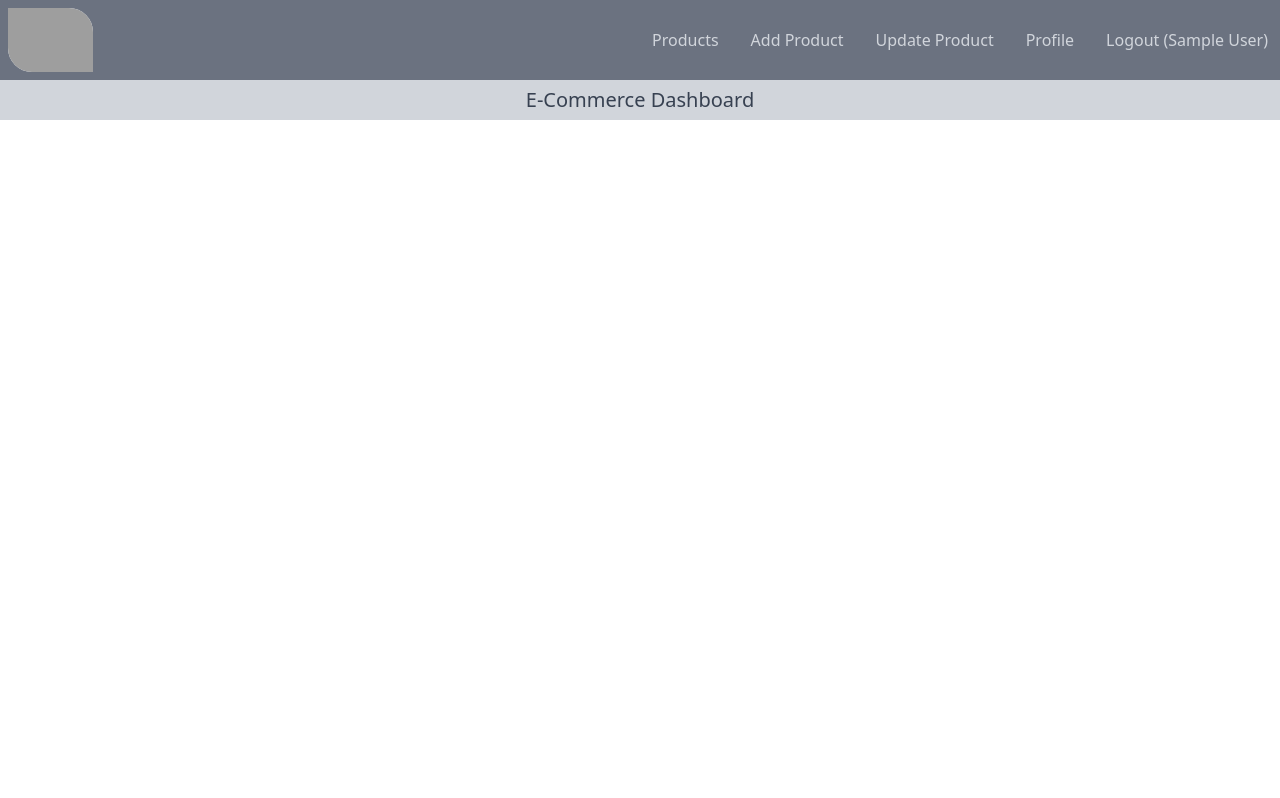
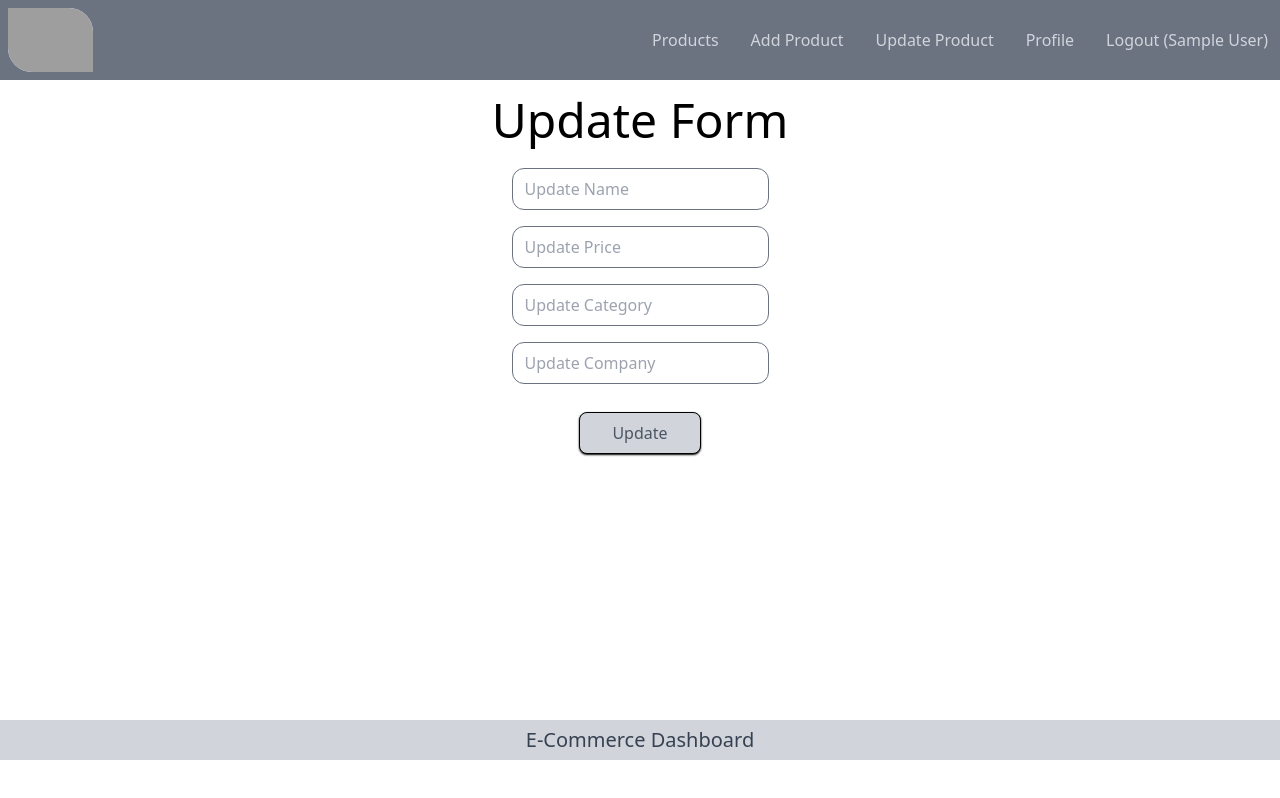
Before and after one commit to DhyanMPatel/E-Comm-Dashboard, a React (Create React App) app in the folder front-end/: page /update/1 in a window 1280 px wide. Built offline with nearby package versions, Linux system fonts and the light colour scheme; sample sign-in values are in the browser's storage; grey boxes are pictures that could not be loaded.

Commit message:
Update Product UI Component

```diff
--- a/front-end/src/App.js
+++ b/front-end/src/App.js
@@ -7,6 +7,7 @@ import PrivateRoute from './components/PrivateRoute';
 import Login from './components/Login';
 import AddProduct from './components/AddProduct';
 import Products from './components/Products';
+import { UpdateProduct } from './components/UpdateProduct';
 
 function App() {
   return (
@@ -18,7 +19,7 @@ function App() {
           <Route element={<PrivateRoute />}>
             <Route path='/' element={<Products />} />
             <Route path='/add' element={<AddProduct />} />
-            <Route path='/update' element={<h1 className="p-4 text-2xl">Update Product Page</h1>} />
+            <Route path='/update/:id' element={<UpdateProduct />} />
             <Route path='/logout' element={<h1 className="p-4 text-2xl">Logout Page</h1>} />
             <Route path='/profile' element={<h1 className="p-4 text-2xl">Profile Page</h1>} />
           </Route>
--- a/front-end/src/components/AddProduct.js
+++ b/front-end/src/components/AddProduct.js
@@ -8,7 +8,6 @@ const AddProduct = () => {
     const [error, setError] = useState(false);
 
     const addProduct = async () => {
-
         try {
             console.log(!name)              // return true if empty and vise versa
             if (!name || !price || !category || !company) {
--- a/front-end/src/components/Products.js
+++ b/front-end/src/components/Products.js
@@ -1,4 +1,5 @@
 import React, { useEffect, useState } from "react";
+import { Link } from "react-router-dom";
 
 const Products = () => {
     const [products, setProducts] = useState([]);
@@ -12,13 +13,13 @@ const Products = () => {
     }
     // console.log("products : ", products);
 
-    const deleteProduct=async(id)=>{
+    const deleteProduct = async (id) => {
         // console.log(id);
-        let result = await fetch(`http://localhost:5000/product/${id}`,{
-            method:"DELETE",
+        let result = await fetch(`http://localhost:5000/product/${id}`, {
+            method: "DELETE",
         })
-        result  = await result.json();
-        if(result){
+        result = await result.json();
+        if (result) {
             getProducts();          /// this will refresh again
         }
     }
@@ -34,19 +35,22 @@ const Products = () => {
                         <td className="td">Price</td>
                         <td className="td">Category</td>
                         <td className="td">Company</td>
-                        <td className="td">Operation</td>
+                        <td className="td w-1/5">Operation</td>
                     </tr>
                 </thead>
                 <tbody>
                     {
                         products.map((item, index) =>
                             <tr className="flex justify-center" key={index}>
-                            <td className="td">{index+1}</td>
+                                <td className="td">{index + 1}</td>
                                 <td className="td">{item.name}</td>
                                 <td className="td">{item.price}</td>
                                 <td className="td">{item.category}</td>
                                 <td className="td">{item.company}</td>
-                            <td className="td"><button className="btn-primary" onClick={()=>deleteProduct(item._id)} >Delete</button></td>          {/* take id from  */}
+                                <td className="td w-1/5">
+                                    <button className="btn-primary mx-1" onClick={() => deleteProduct(item._id)} >Delete</button>        {/* take id from  */}
+                                    <Link className="btn-primary mx-1" to={`/update/${item._id}`}>Update</Link>
+                                </td>
                             </tr>
                         )
                     }
--- /dev/null
+++ b/front-end/src/components/UpdateProduct.js
@@ -0,0 +1,29 @@
+import React, { useState } from "react";
+
+export const UpdateProduct = () => {
+    const [name, setName] = useState('');
+    const [price, setPrice] = useState('');
+    const [category, setCategory] = useState('');
+    const [company, setCompany] = useState('');
+
+    const updateProduct = (e) => {
+        e.preventDefault();
+        console.log(name, price, category, company);
+    }
+
+    return (
+        <div className="Container">
+            <form className="flex flex-col justify-center items-center" onSubmit={updateProduct}>
+            <header className="text-5xl m-4">Update Form</header>
+
+                <input type="text" className="Input" placeholder="Update Name" value={name} onChange={e =>  setName(e.target.value) } />
+                <input type="text" className="Input" placeholder="Update Price" value={price} onChange={(e) => { setPrice(e.target.value) }} />
+                <input type="text" className="Input" placeholder="Update Category" value={category} onChange={(e) => { setCategory(e.target.value) }} />
+                <input type="text" className="Input" placeholder="Update Company" value={company} onChange={(e) => { setCompany(e.target.value) }} />
+
+                <button type="submit" className="btn-primary my-5">Update</button>
+
+            </form>
+        </div>
+    )
+}
--- a/front-end/src/index.css
+++ b/front-end/src/index.css
@@ -25,10 +25,10 @@
     }
 
     .Input{
-        @apply block w-1/3 mx-2 my-2 px-3 py-2 border border-gray-500 rounded-xl focus:outline-none focus:drop-shadow-lg
+        @apply block mx-2 my-2 px-3 py-2 border border-gray-500 rounded-xl focus:outline-none focus:drop-shadow-lg
     }
     .btn-primary{
-        @apply bg-gray-300 text-gray-600 my-3 px-8 py-2 border border-black rounded-lg active:px-2 active:py-1
+        @apply bg-gray-300 text-gray-600 my-1 px-8 py-2 border border-black rounded-lg shadow-sm shadow-black hover:shadow-md hover:shadow-black active:shadow-inner active:shadow-black
     }
     .btn-toggle{
         @apply bg-gray-300 text-gray-600 m-0 rounded-tl-none rounded-tr-xl rounded-br-xl rounded-bl-none  border border-black border-l-0
```
Lines whose indentation alone changed are shown as unchanged.
